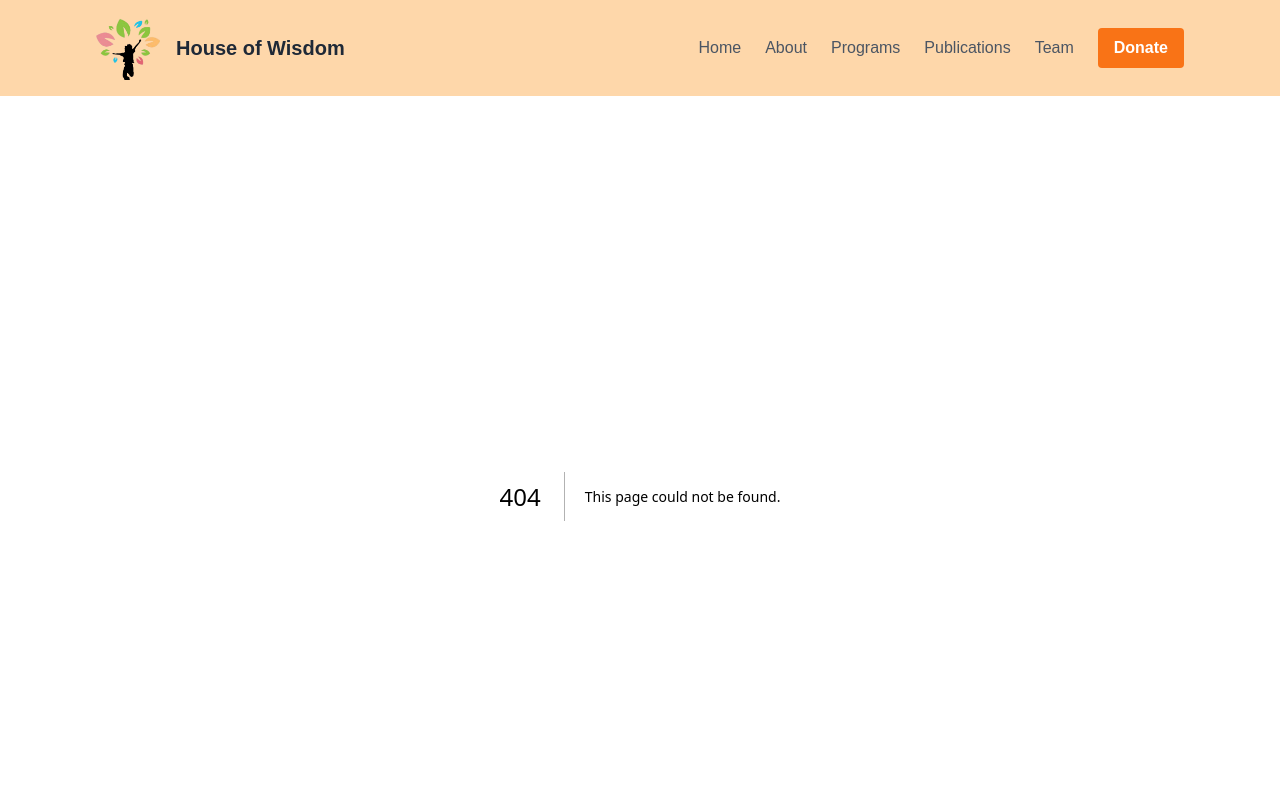
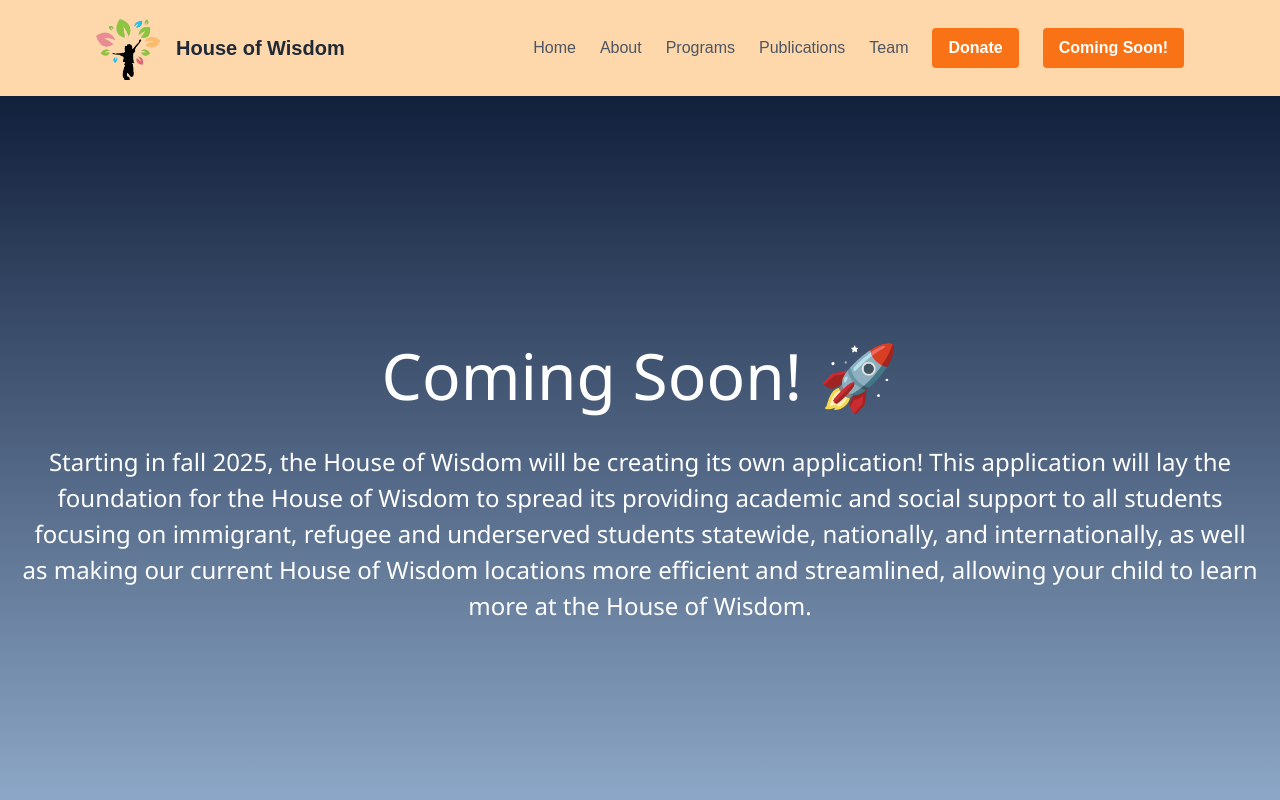
Before and after one commit to HouseOfWisdomProject/liveSiteHOW, a Next.js app in the folder houseofwisdom-website/: page /login in a window 1280 px wide. Before the commit this address had no page. Shown: the top 800 px of the page. Built offline with nearby package versions, Linux system fonts and the light colour scheme.

Commit message:
Added ComingSoon page, fixed files to set up React local machines, missing files from previous website, moved files inside HOW website file because it wasn't recognizing where they were located.

```diff
--- a/houseofwisdom-website/package.json
+++ b/houseofwisdom-website/package.json
@@ -10,7 +10,8 @@
   },
   "dependencies": {
     "framer-motion": "^11.18.2",
-    "next": "15.1.4",
+    "next": "^15.4.5",
+    "prop-types": "^15.8.1",
     "react": "^19.0.0",
     "react-dom": "^19.0.0"
   },
--- /dev/null
+++ b/houseofwisdom-website/src/app/components/ComingSoon.jsx
@@ -0,0 +1,41 @@
+"use client";
+import React from "react";
+
+export default function ComingSoon() {
+  return (
+    <div className="coming-soon-container">
+      <h1>Coming Soon! 🚀 </h1>
+      <p>Starting in fall 2025, the House of Wisdom will be creating its own application!
+            This application will lay the foundation for the House of Wisdom to spread its providing academic
+            and social support to all students focusing on immigrant, refugee and underserved students statewide,
+            nationally, and internationally, as well as making our current House of Wisdom locations more efficient and streamlined,
+            allowing your child to learn more at the House of Wisdom. </p>
+
+      <style jsx>{`
+        .coming-soon-container {
+            height: 100vh;
+            display: flex;
+            flex-direction: column;
+            justify-content: center;
+            align-items: center;
+            text-align: center;
+            background: linear-gradient(to bottom, #11203b, #9db9da);
+            color: white;
+            font-family: 'Segoe UI', Tahoma, Geneva, Verdana, sans-serif;
+            padding: 20px;
+        }
+
+        .coming-soon-container h1 {
+            font-size: 4rem;
+            margin-bottom: 20px;
+        }
+
+        .coming-soon-container p {
+            font-size: 1.5rem;
+            margin-bottom: 40px;
+        }
+
+      `}</style>
+    </div>
+  );
+}
--- a/houseofwisdom-website/src/app/components/navbar.jsx
+++ b/houseofwisdom-website/src/app/components/navbar.jsx
@@ -131,6 +131,13 @@ const Navbar = () => {
               >
                 Donate
               </Link>
+              <Link
+                href="/login"
+                className="bg-orange-500 hover:bg-orange-600 text-white font-bold py-2 px-4 rounded transition-colors"
+              >
+                Coming Soon!
+              </Link>
+
             </div>
           </div>
 
@@ -173,12 +180,18 @@ const Navbar = () => {
                   )}
                 </div>
               ))}
-              <div className="px-3 py-2">
+              <div className="px-3 py-2 space-y-2">
               <Link
                 href="https://www.zeffy.com/en-US/embed/donation-form/donate-to-make-a-difference-11511?modal=true"
                 className="block w-full text-center bg-orange-500 hover:bg-orange-600 text-white font-bold py-2 px-4 rounded transition-colors"
               >
                 Donate
+              </Link>
+              <Link
+                href="/login"
+                className="block w-full text-center bg-orange-500 hover:bg-orange-600 text-white font-bold py-2 px-4 rounded transition-colors"
+              >
+                Coming Soon!
               </Link>
               </div>
             </div>
--- /dev/null
+++ b/houseofwisdom-website/src/app/login/page.jsx
@@ -0,0 +1,5 @@
+import ComingSoon from "../components/ComingSoon";
+
+export default function LoginPage() {
+  return <ComingSoon />;
+}
--- a/package.json
+++ /dev/null
@@ -1,6 +0,0 @@
-{
-  "dependencies": {
-    "framer-motion": "^11.18.2",
-    "prop-types": "^15.8.1"
-  }
-}
```
Also changed, not shown: 2 other files (tests, documents, lock files or other folders). Lines whose indentation alone changed are shown as unchanged.
